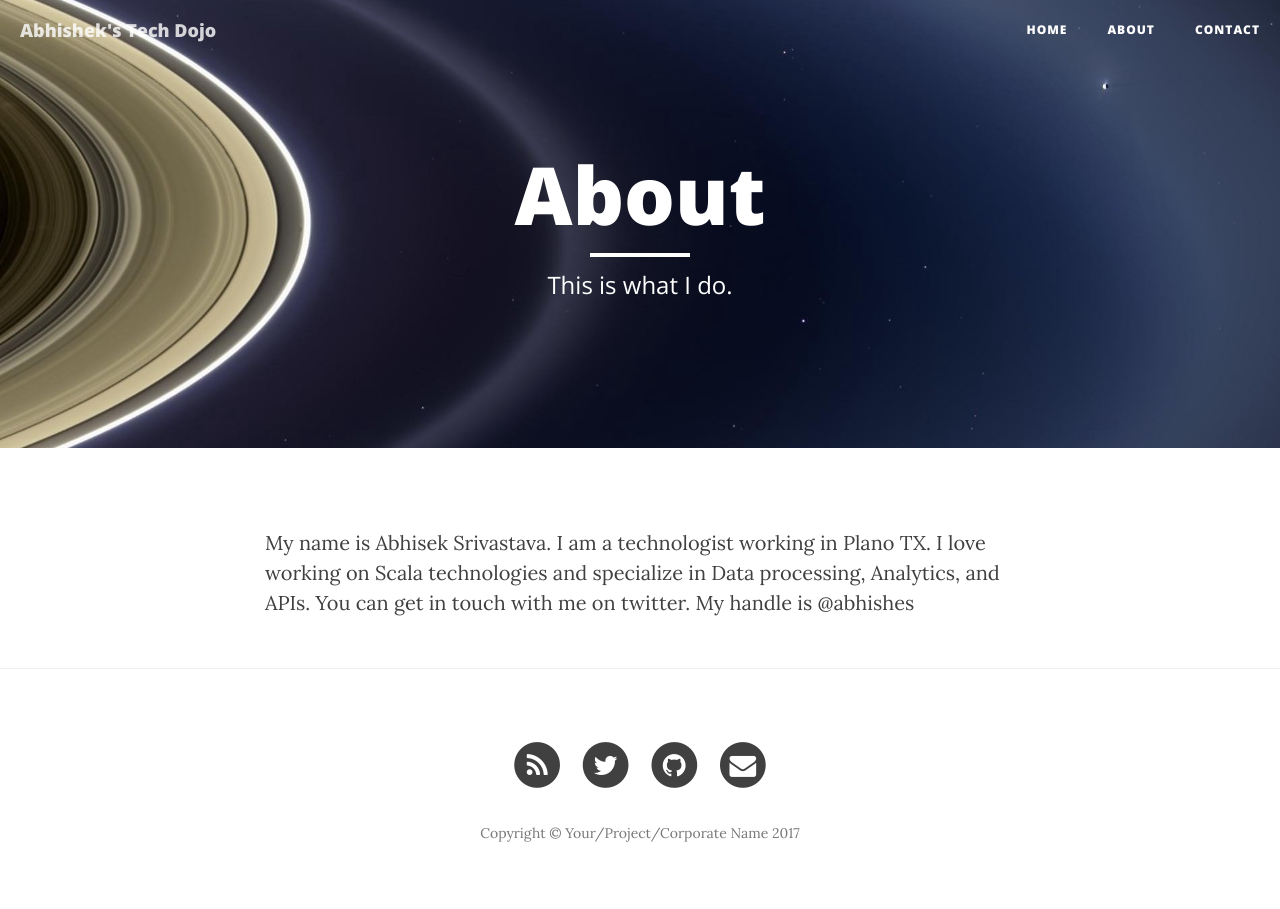
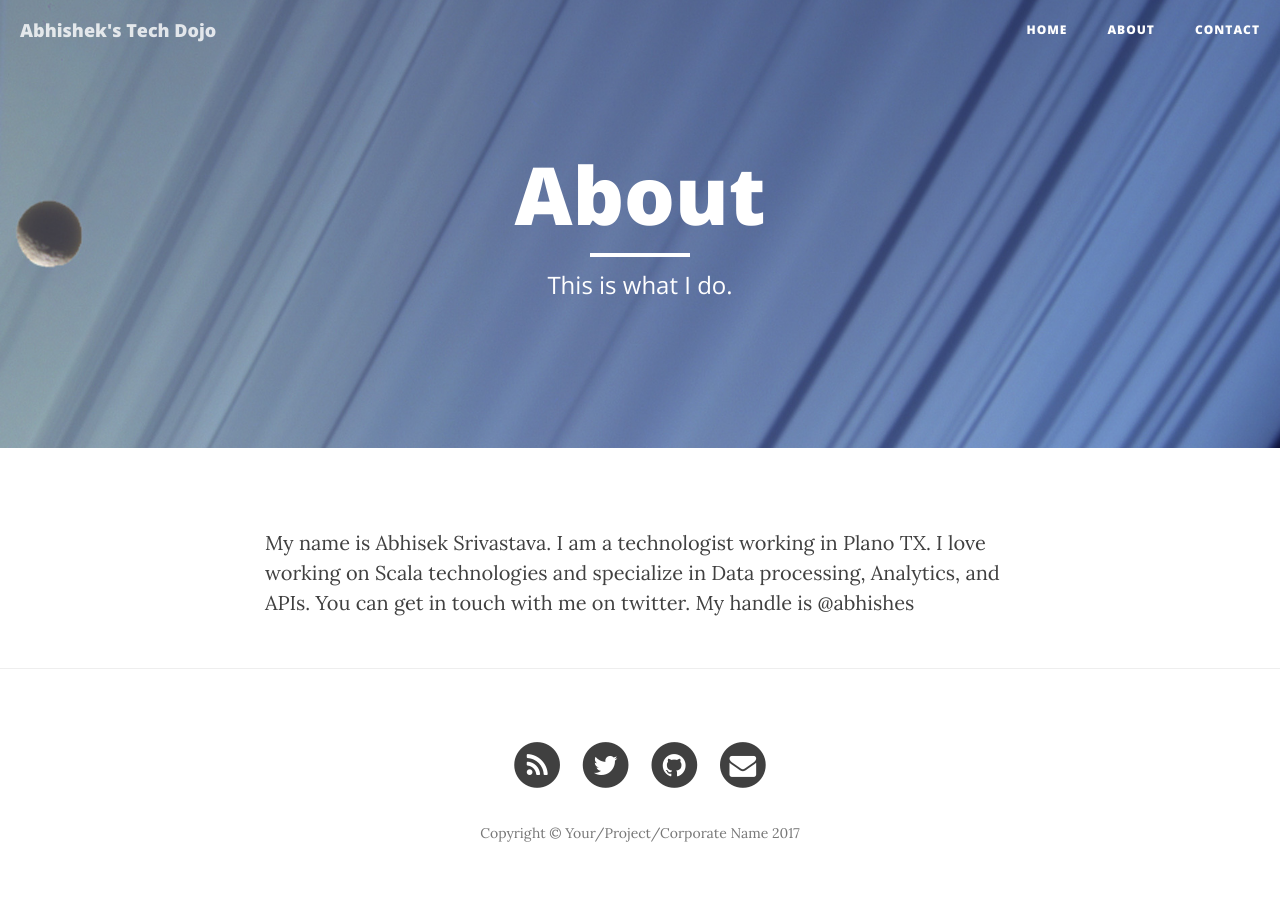
Before and after one commit to abhsrivastava/abhsrivastava.github.io, a Jekyll site: the page built from about.html, in a window 1280 px wide. Built offline with Jekyll 4.4.1, drawn with Linux system fonts in a browser that asks for light colours; nearby versions of some CDN libraries.

Commit message:
added second image

```diff
--- a/about.html
+++ b/about.html
@@ -2,7 +2,7 @@
 layout: page
 title: "About"
 description: "This is what I do."
-header-img: "img/saturn-bg.jpg"
+header-img: "img/saturn-bg2.jpg"
 ---
 
 <p>
```
Also changed, not shown: img/saturn-bg2.jpg (added), 1 other file.
